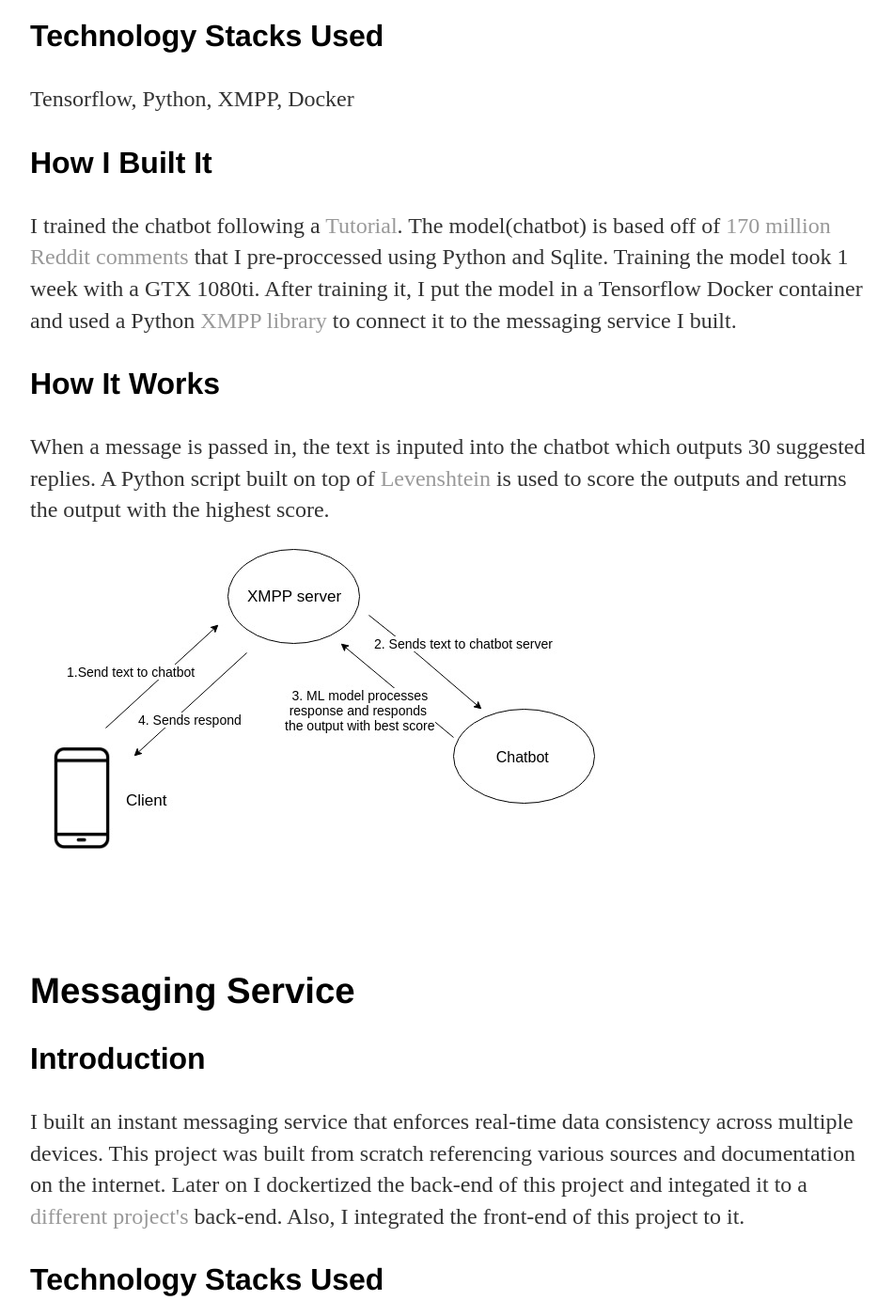
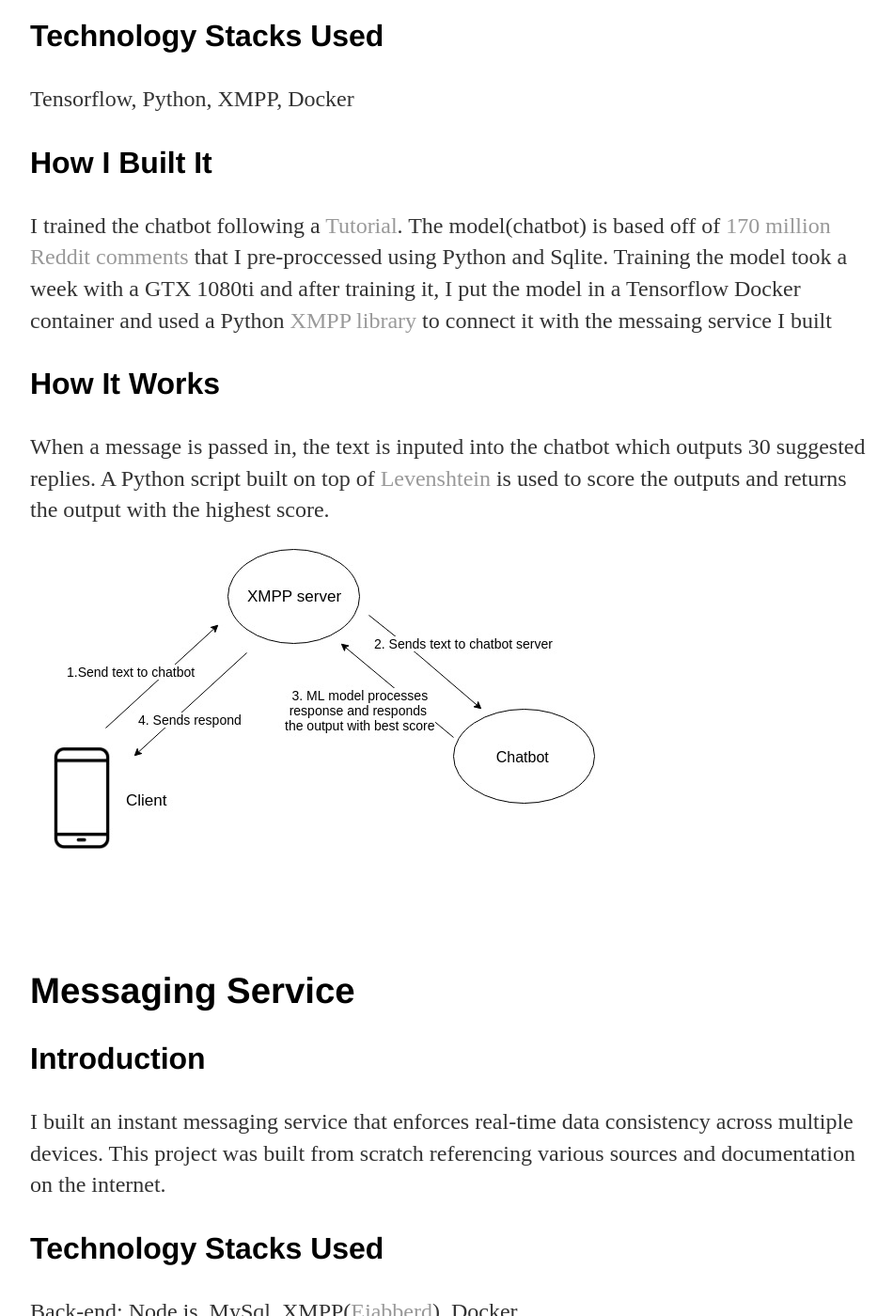
Before and after one commit to jcho7022/jcho7022.github.io, a Jekyll site: the page built from projects/chatbot/index.html, in a window 1280 px wide and 1400 px high, scrolled down 1097 px. Shown: the whole window at 94% size, without its empty margins (160-1110 px from the left). Built offline with Jekyll 4.4.1, drawn with Linux system fonts in a browser that asks for light colours; some of the changed text lies outside the part shown.

Commit message:
Update index.html

```diff
--- a/projects/chatbot/index.html
+++ b/projects/chatbot/index.html
@@ -12,9 +12,8 @@
 <h3>How I Built It</h3>
 <p>I trained the chatbot following a <a href="https://pythonprogramming.net/chatbot-deep-learning-python-tensorflow/">Tutorial</a>.
 The model(chatbot) is based off of <a href="http://files.pushshift.io/reddit/comments/">170 million Reddit comments</a> that I pre-proccessed using Python and Sqlite.
-Training the model took 1 week with a GTX 1080ti. After training it, I put the model in a Tensorflow Docker container
- and used a Python <a href="https://docs.zombofant.net/aioxmpp/devel/">XMPP library</a> to connect it to the
- messaging service I built.</p>
+Training the model took a week with a GTX 1080ti and after training it, I put the model in a Tensorflow Docker container
+ and used a Python <a href="https://docs.zombofant.net/aioxmpp/devel/">XMPP library</a> to connect it with the messaing service I built</p>
 <h3>How It Works</h3>
 <p>When a message is passed in, the text is inputed into the chatbot which outputs 30 suggested replies.
 A Python script built on top of <a href="https://pypi.org/project/python-Levenshtein/">Levenshtein</a>
@@ -25,10 +24,7 @@
 <h2>Messaging Service</h2>
 <h3>Introduction</h3>
 <p>I built an instant messaging service that enforces real-time data consistency across multiple devices.
-This project was built from scratch referencing various sources and documentation on the internet.
- Later on I dockertized the back-end of this project and integated it to a
- <a href="https://jcho7022.github.io/projects/float/">different project's</a> back-end.
- Also, I integrated the front-end of this project to it.
+ This project was built from scratch referencing various sources and documentation on the internet.
 
 <h3>Technology Stacks Used</h3>
 <p>Back-end: Node.js, MySql, XMPP(<a href="https://www.ejabberd.im/">Ejabberd</a>), Docker<br>
@@ -36,7 +32,7 @@
 
 <h3>Message Syncing Between Devices using <a href="https://xmpp.org/extensions/xep-0313.html">Message Archives</a>, HTTP</h3>
 <iframe  width="1000" height="680" src="https://www.youtube.com/embed/B7QSXHUyd3U" frameborder="0" allow="accelerometer; autoplay; encrypted-media; gyroscope; picture-in-picture" allowfullscreen></iframe>
-<h3>How It Works</h3>
+<h3>How it works</h3>
 <h4>Server</h4>
 <p>Using the Docker version of a XMPP framework <a href="https://www.ejabberd.im/">Ejabberd</a> I enabled the module
  <a href="https://xmpp.org/extensions/xep-0313.html">"Message Archives"</a> and
```
